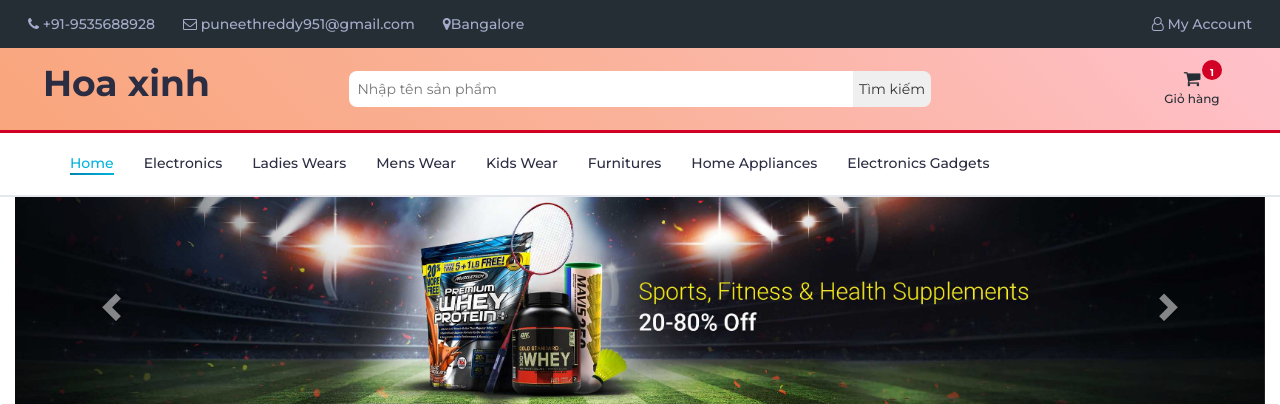
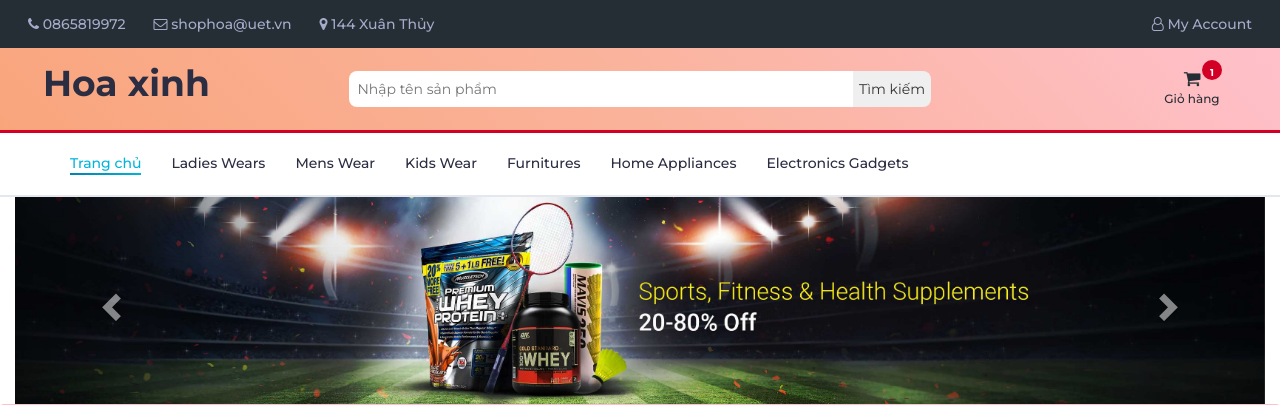
Before and after one commit to nguyentruongnvt72/flower-shop, a PHP site: page /myfiles/ in a window 1280 px wide. Shown: the top 405 px of the page. Run offline with PHP 8.4, Linux system fonts and the light colour scheme; data comes from the database, SQL or seed files in the repository; some libraries are stand-ins or nearby versions.

Commit message:
fix issues ui

```diff
--- a/body.php
+++ b/body.php
@@ -398,8 +398,8 @@
 									<img src="./img/product01.png" alt="">
 								</div>
 								<div class="product-body">
-									<p class="product-category">Category</p>
-									<h3 class="product-name"><a href="#">product name goes here</a></h3>
+									<p class="product-category">Danh mục</p>
+									<h3 class="product-name"><a href="#">Tên sản phẩm</a></h3>
 									<h4 class="product-price">$980.00 <del class="product-old-price">$990.00</del></h4>
 								</div>
 							</div>
--- a/checkout.php
+++ b/checkout.php
@@ -284,7 +284,7 @@
 				<div class="row">
 					<div class="col-md-12">
 						<div class="newsletter">
-							<p>Sign Up for the <strong>NEWSLETTER</strong></p>
+							<!-- <p>Sign Up for the <strong>NEWSLETTER</strong></p> -->
 							<form >
 								<input class="input" type="email" placeholder="Enter Your Email">
 								<button class="newsletter-btn"><i class="fa fa-envelope"></i> Subscribe</button>
--- a/header.php
+++ b/header.php
@@ -36,9 +36,9 @@
 	<header>
 		<div id="top-header" class="cs-top-header">
 			<ul class="header-links pull-left">
-				<li><a href="#"><i class="fa fa-phone"></i> +91-9535688928</a></li>
-				<li><a href="#"><i class="fa fa-envelope-o"></i> puneethreddy951@gmail.com</a></li>
-				<li><a href="#"><i class="fa fa-map-marker"></i>Bangalore</a></li>
+				<li><a href="tel: 0865819972"><i class="fa fa-phone"></i> 0865819972</a></li>
+				<li><a href="mailto: shophoa@uet.vn"><i class="fa fa-envelope-o"></i> shophoa@uet.vn</a></li>
+				<li><a href="#"><i class="fa fa-map-marker"></i> 144 Xuân Thủy</a></li>
 			</ul>
 			<ul class="header-links pull-right">
 				<li><?php
--- a/homeaction.php
+++ b/homeaction.php
@@ -11,8 +11,7 @@
 				<div id='responsive-nav'>
 					<!-- NAV -->
 					<ul class='main-nav nav navbar-nav'>
-                    <li class='active'><a href='index.php'>Home</a></li>
-                    <li><a href='store.php'>Electronics</a></li>
+                    <li class='active'><a href='index.php'>Trang chủ</a></li>
 	";
 	if (mysqli_num_rows($run_query) > 0) {
 		while ($row = mysqli_fetch_array($run_query)) {
--- a/login.php
+++ b/login.php
@@ -44,7 +44,6 @@
 		} else {
 			header('Location: index.php');
 		}
-
 		exit;
 	} else {
 		$email = mysqli_real_escape_string($con, $_POST["email"]);
@@ -58,8 +57,6 @@
 			$_SESSION["uid"] = $row["admin_id"];
 			$_SESSION["name"] = $row["admin_name"];
 			$ip_add = getenv("REMOTE_ADDR");
-			echo "login_success";
-
 			echo "<script> location.href='admin/add_product.php'; </script>";
 			exit;
 		} else {
--- a/logout.php
+++ b/logout.php
@@ -8,10 +8,9 @@
 
 $BackToMyPage = $_SERVER['HTTP_REFERER'];
 if(isset($BackToMyPage)) {
+    header('Location: index.php');
     header('Location: '.$BackToMyPage);
 } else {
     header('Location: index.php'); // default page
 }
-
-
 ?>
--- a/newslettter.php
+++ b/newslettter.php
@@ -10,7 +10,7 @@
 					<div class="col-md-12">
 
 						<div class="newsletter">
-							<p>Sign Up for the <strong>OFFERUPDATES</strong></p>
+							<!-- <p>Sign Up for the <strong>OFFERUPDATES</strong></p> -->
 							<form id="offer_form" onsubmit="return false">
 								<input class="input" type="email" id="email" name="email" placeholder="Enter Your Email">
 								<button class="newsletter-btn" value="Sign Up" name="signup_button" type="submit"><i class="fa fa-envelope"></i> Subscribe</button>
```
